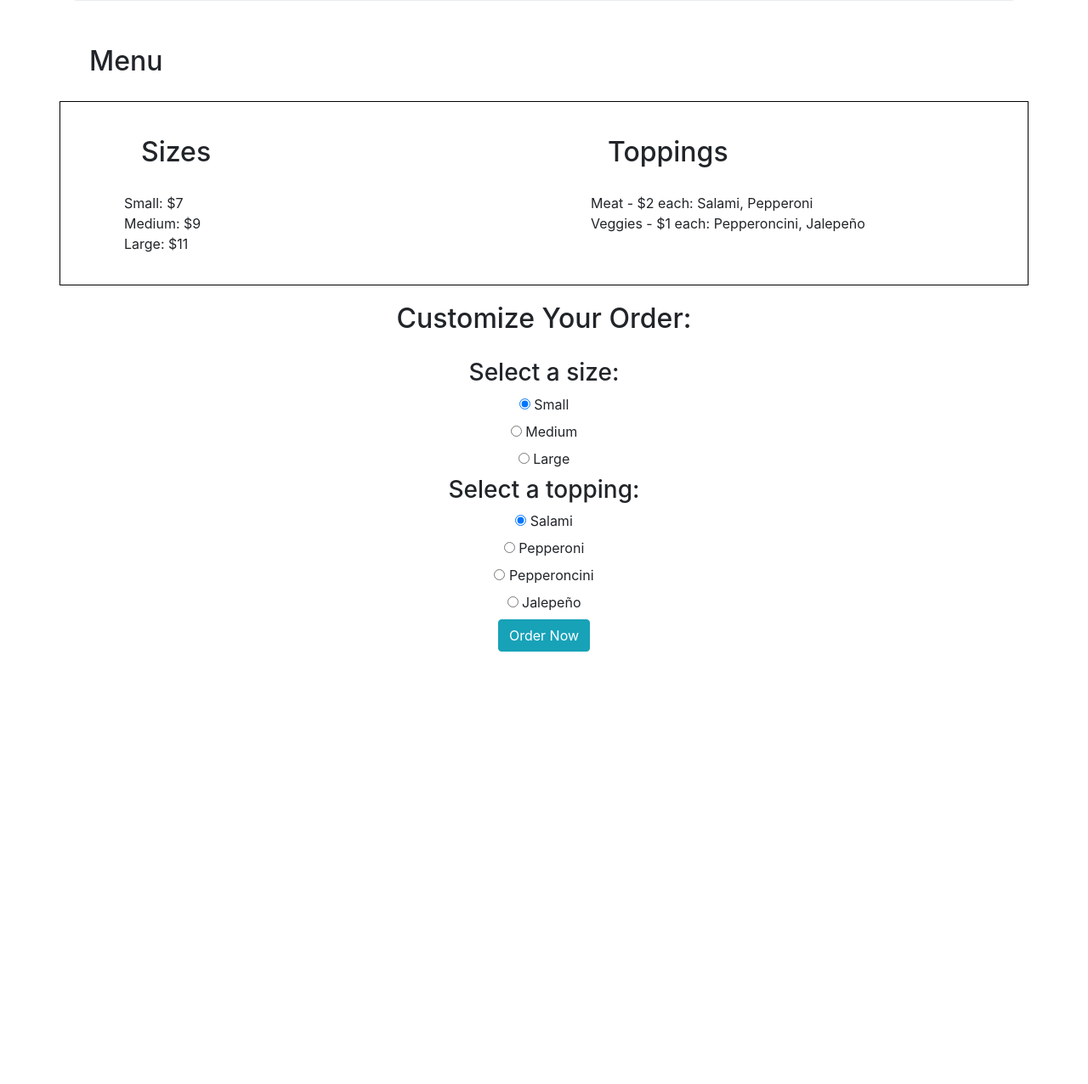
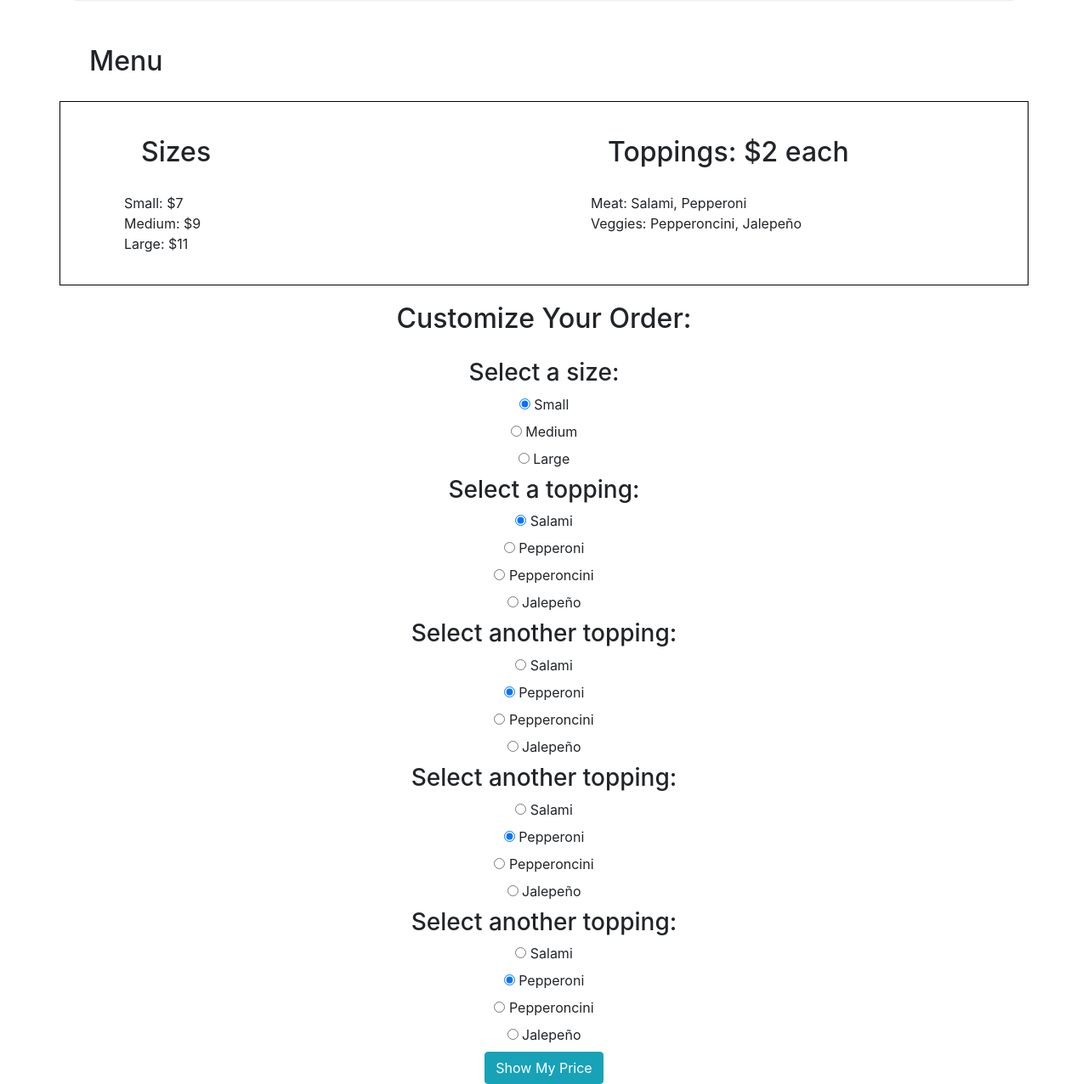
Before and after one commit to summersmaggie/pizza-order, a plain HTML site: page index.html in a window 1280 px wide. Shown: the part 183-1459 px from the top of the page at 85% size. Before the commit the page ends 950 px from the top, so only its background shows below. Drawn offline with Linux system fonts and the light colour scheme.

```diff
--- a/index.html
+++ b/index.html
@@ -26,9 +26,9 @@
           </div>
           <div class="col-md-6">
             <ul>
-              <h2>Toppings</h2>
-              <li>Meat - $2 each: Salami, Pepperoni</li>
-              <li>Veggies - $1 each: Pepperoncini, Jalepeño</li>
+              <h2>Toppings: $2 each</h2>
+              <li>Meat: Salami, Pepperoni</li>
+              <li>Veggies: Pepperoncini, Jalepeño</li>
             </ul>
           </div>
         </div>
@@ -49,19 +49,61 @@
 
         <h3>Select a topping:</h3>
         <div class="radio">
-          <label><input type="radio" name="topping" value="salami" checked> Salami</label>
+          <label><input type="radio" name="topping1" value="salami" checked> Salami</label>
         </div>
         <div class="radio">
-          <label><input type="radio" name="topping" value="pepperoni"> Pepperoni</label>
+          <label><input type="radio" name="topping1" value="pepperoni"> Pepperoni</label>
         </div>
         <div class="radio">
-          <label><input type="radio" name="topping" value="pepperoncini"> Pepperoncini</label>
+          <label><input type="radio" name="topping1" value="pepperoncini"> Pepperoncini</label>
         </div>
         <div class="radio">
-          <label><input type="radio" name="topping" value="jalepeño"> Jalepeño</label>
+          <label><input type="radio" name="topping1" value="jalepeño"> Jalepeño</label>
         </div>
 
-        <button class="btn btn-info">Order Now</button>
+        <h3>Select another topping:</h3>
+        <div class="radio">
+          <label><input type="radio" name="topping2" value="salami"> Salami</label>
+        </div>
+        <div class="radio">
+          <label><input type="radio" name="topping2" value="pepperoni" checked> Pepperoni</label>
+        </div>
+        <div class="radio">
+          <label><input type="radio" name="topping2" value="pepperoncini"> Pepperoncini</label>
+        </div>
+        <div class="radio">
+          <label><input type="radio" name="topping2" value="jalepeño"> Jalepeño</label>
+        </div>
+
+        <h3>Select another topping:</h3>
+        <div class="radio">
+          <label><input type="radio" name="topping3" value="salami"> Salami</label>
+        </div>
+        <div class="radio">
+          <label><input type="radio" name="topping3" value="pepperoni" checked> Pepperoni</label>
+        </div>
+        <div class="radio">
+          <label><input type="radio" name="topping3" value="pepperoncini"> Pepperoncini</label>
+        </div>
+        <div class="radio">
+          <label><input type="radio" name="topping3" value="jalepeño"> Jalepeño</label>
+        </div>
+
+        <h3>Select another topping:</h3>
+        <div class="radio">
+          <label><input type="radio" name="topping4" value="salami"> Salami</label>
+        </div>
+        <div class="radio">
+          <label><input type="radio" name="topping4" value="pepperoni" checked> Pepperoni</label>
+        </div>
+        <div class="radio">
+          <label><input type="radio" name="topping4" value="pepperoncini"> Pepperoncini</label>
+        </div>
+        <div class="radio">
+          <label><input type="radio" name="topping4" value="jalepeño"> Jalepeño</label>
+        </div>
+
+        <button type="submit" class="btn btn-info" id="order-now">Show My Price</button>
       </div>
 
       <div class="price">
--- a/js/scripts.js
+++ b/js/scripts.js
@@ -1,3 +1,27 @@
 //biz logic
+function Pizza(size) {
+  this.size = size;
+  this.topping = [];
+};
+
+Pizza.prototype.price = function () {
+  if (this.size === small) {
+    return (this.size + (2 * this.topping));
+  }
+
+};
+
+
 
 //ui logic
+$(document).ready(function() {
+  $("button#order-now").submit(function() {
+    var size = $("input:radio[name=size]:checked").val();
+    var topping1 = $("input:radio[name=topping1]:checked").val();
+    var topping2 = $("input:radio[name=topping2]:checked").val();
+    var topping3 = $("input:radio[name=topping3]:checked").val();
+    var topping4 = $("input:radio[name=topping4]:checked").val();
+
+
+  });
+});
```
